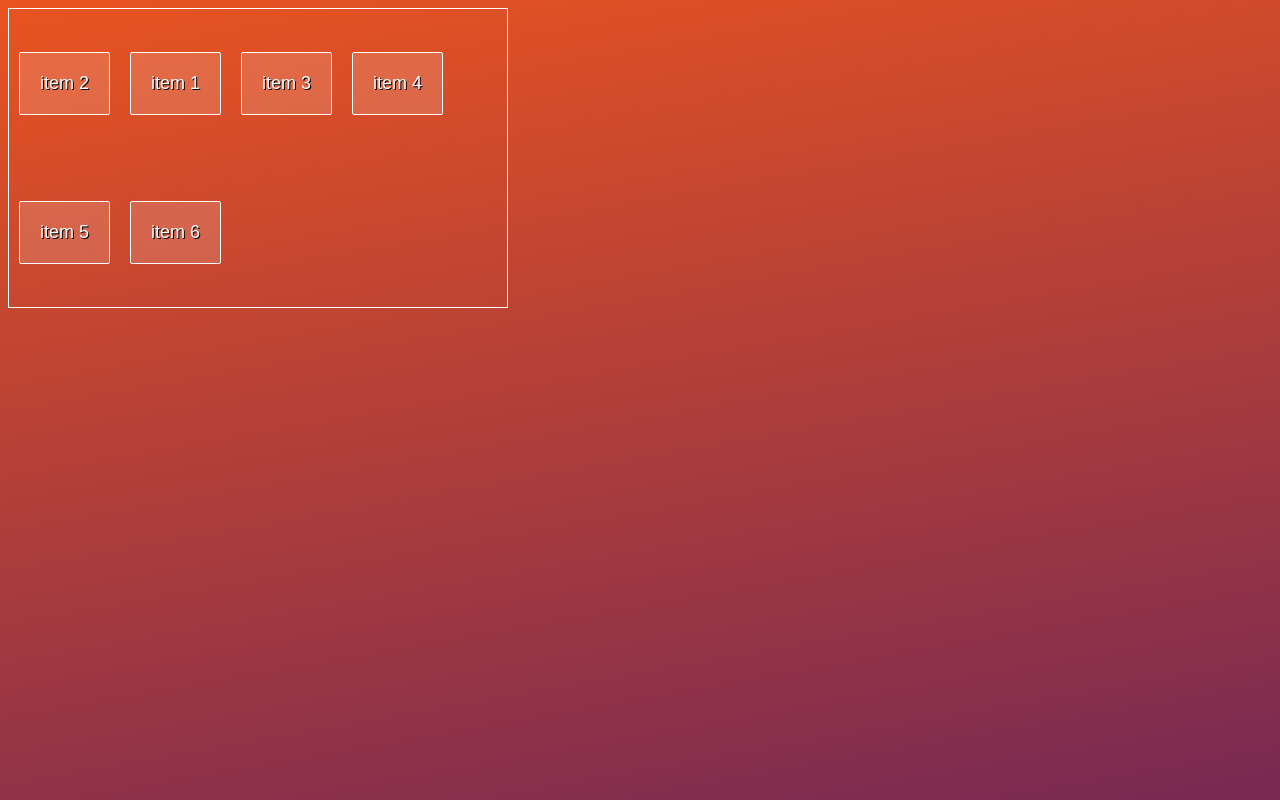
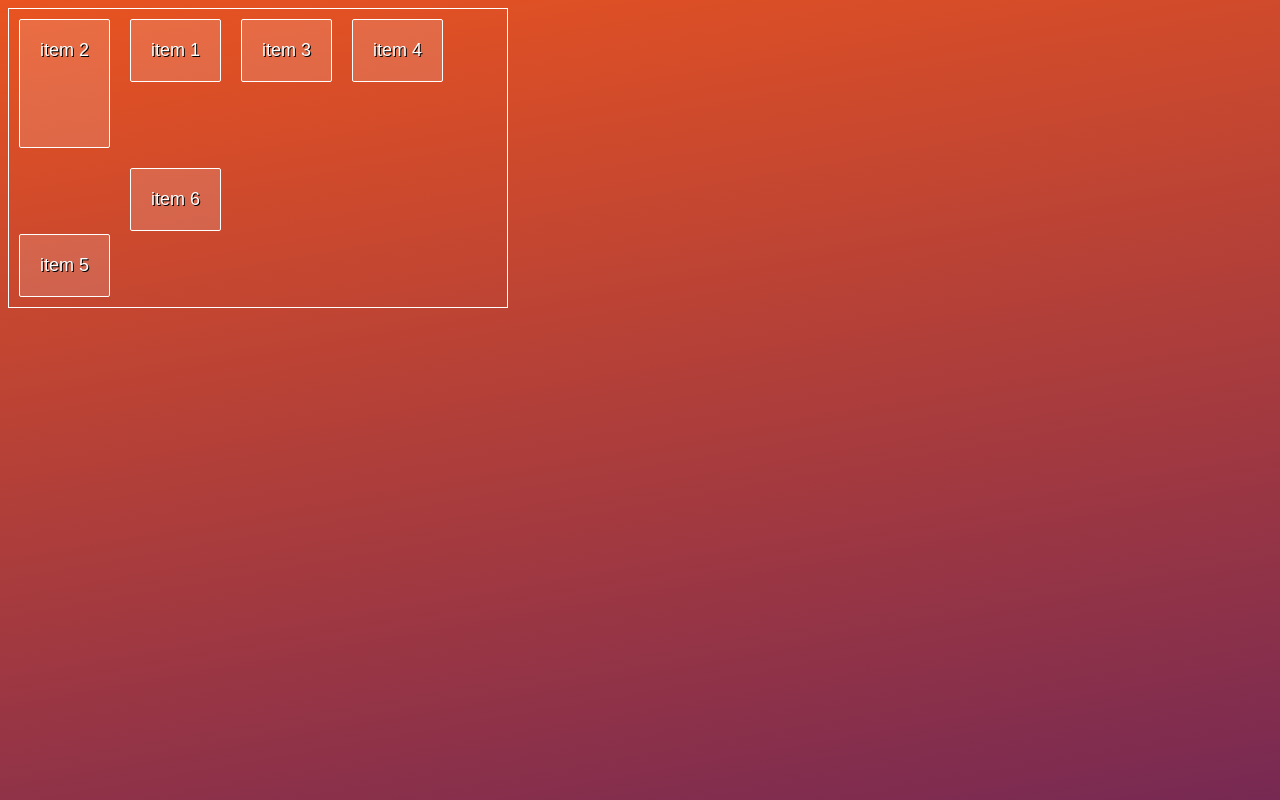
Before and after one commit to MarufRien1/flex-box, a plain HTML site: page index.html in a window 1280 px wide. Drawn offline with Linux system fonts and the light colour scheme.

Commit message:
align-self

```diff
--- a/css/main.css
+++ b/css/main.css
@@ -22,9 +22,14 @@
   /* flex-wrap: wrap; */
   /* flex-wrap: wrap-reverse; */
   flex-flow: row wrap;
-  align-content: space-around;
+  /* align-content: space-around; */
 }
 
 .container div:nth-child(2) {
   order: -1;
+  align-self: stretch;
 }
+
+.container div:nth-child(5) {
+  align-self: end;
+}
```
